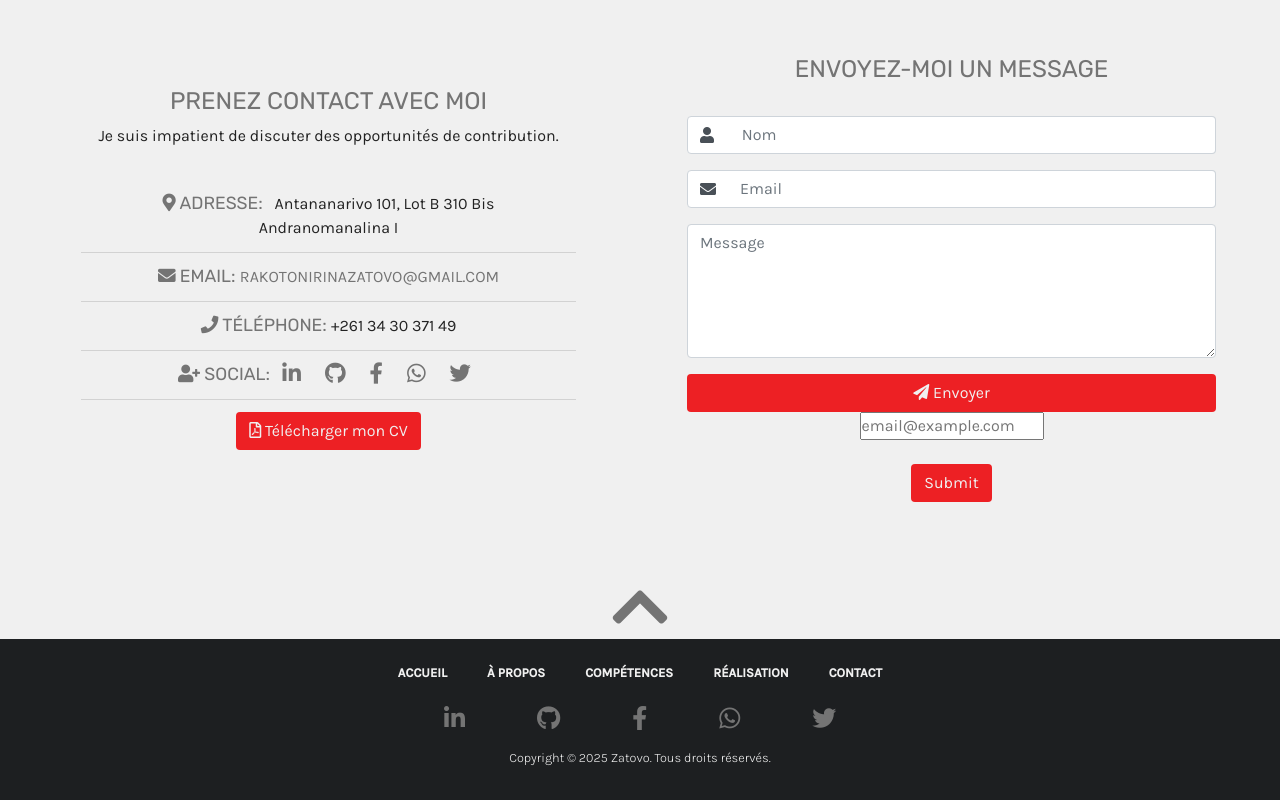
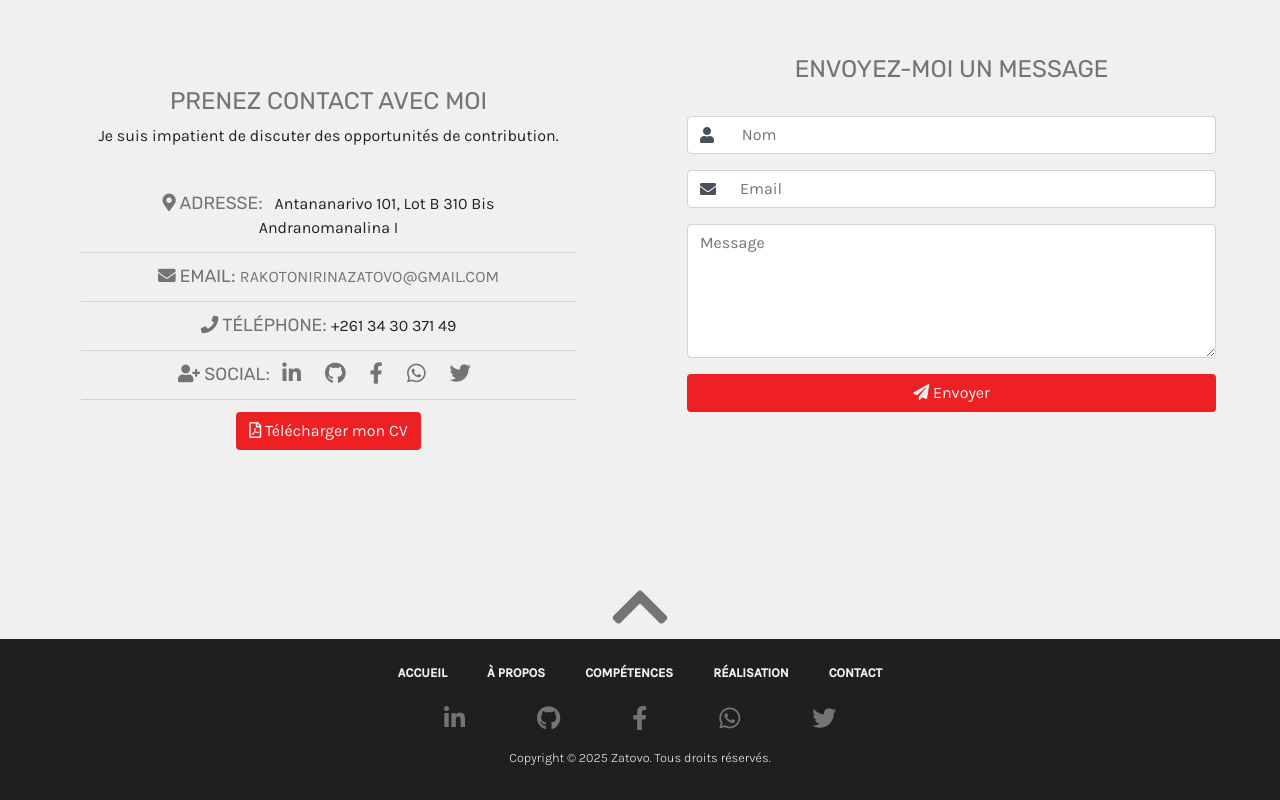
Before and after one commit to Zatovo/Portfolio_Zatovo, a Vue app: page / in a window 1280 px wide. Shown: the part 3442-4242 px from the top of the page. Built offline with nearby package versions, Linux system fonts and the light colour scheme.

Commit message:
Suppr : reCAPTCHA spam protection

```diff
--- a/public/index.html
+++ b/public/index.html
@@ -59,9 +59,6 @@
       src="https://www.googletagmanager.com/gtag/js?id=G-W84KP2TJDC"
     ></script>
 
-    <!-- Global reCAPTCHA widget -->
-    <script src="https://www.google.com/recaptcha/api.js" async defer></script>
-
     <!-- AOS ANIMATION LIBRARY JS  -->
     <script src="https://unpkg.com/aos@next/dist/aos.js"></script>
 
--- a/src/Vue/components/reCAPTCHA.vue
+++ /dev/null
@@ -1,12 +0,0 @@
-<template>
-    <form action="https://formspree.io/f/xjkwjlba" method="POST">
-      <input type="email" name="email" placeholder="email@example.com" />
-      <div class="g-recaptcha" data-sitekey="your_site_key"></div> <!-- replace with your recaptcha SITE key not secret key -->
-      <br/>
-      <input type="submit" class="btn" value="Submit">
-    </form>
-</template>
-
-<script></script>
-
-<style></style>
--- a/src/Vue/pages/Contact.vue
+++ b/src/Vue/pages/Contact.vue
@@ -113,7 +113,6 @@
       Envoyer
     </button>
   </form>
-  <reCAPTCHA/>
 </div>
 
 
@@ -135,14 +134,11 @@
 
 <script>
 import data from "../../data/data.json";
-import reCAPTCHA from "../components/reCAPTCHA.vue";
 
 export default {
   name: "Contact",
   props: {},
-  components: {
-    reCAPTCHA,
-  },
+  components: {},
   data() {
     return {
       contact: data.contact,
```
